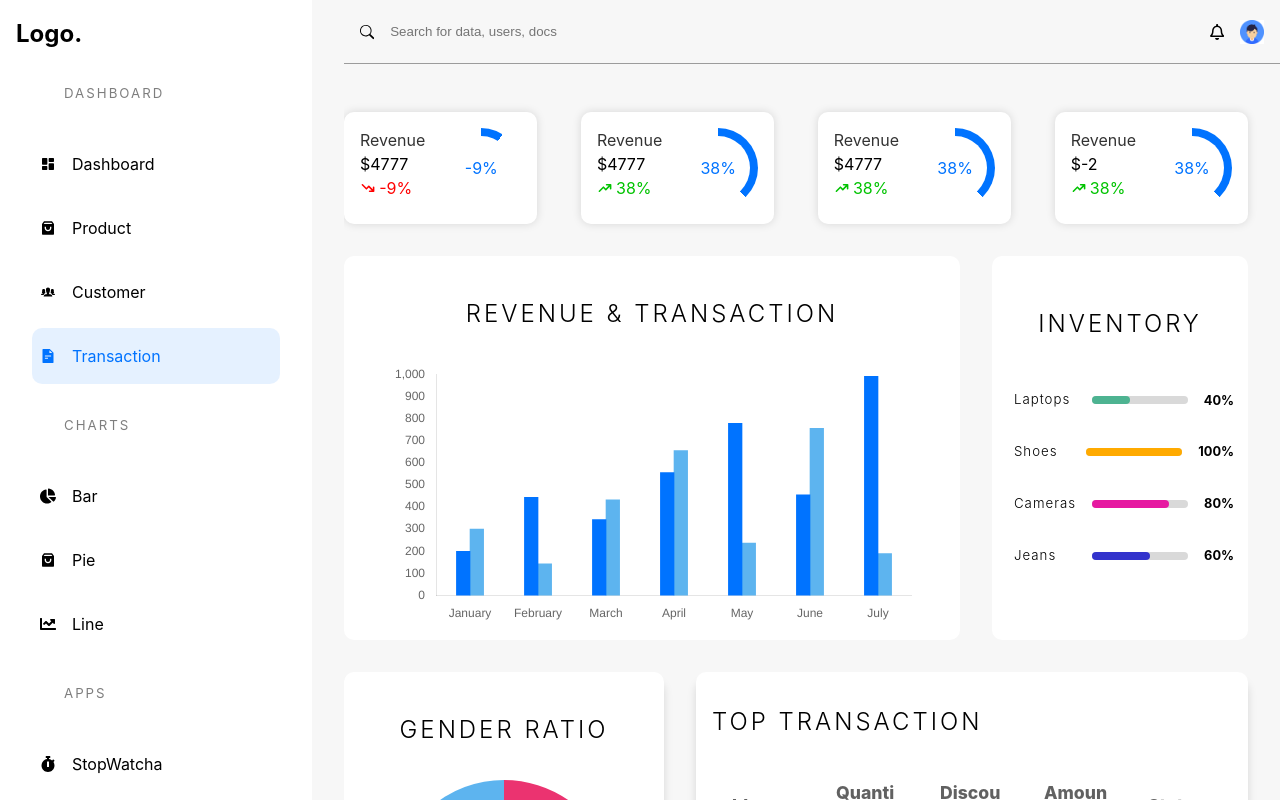
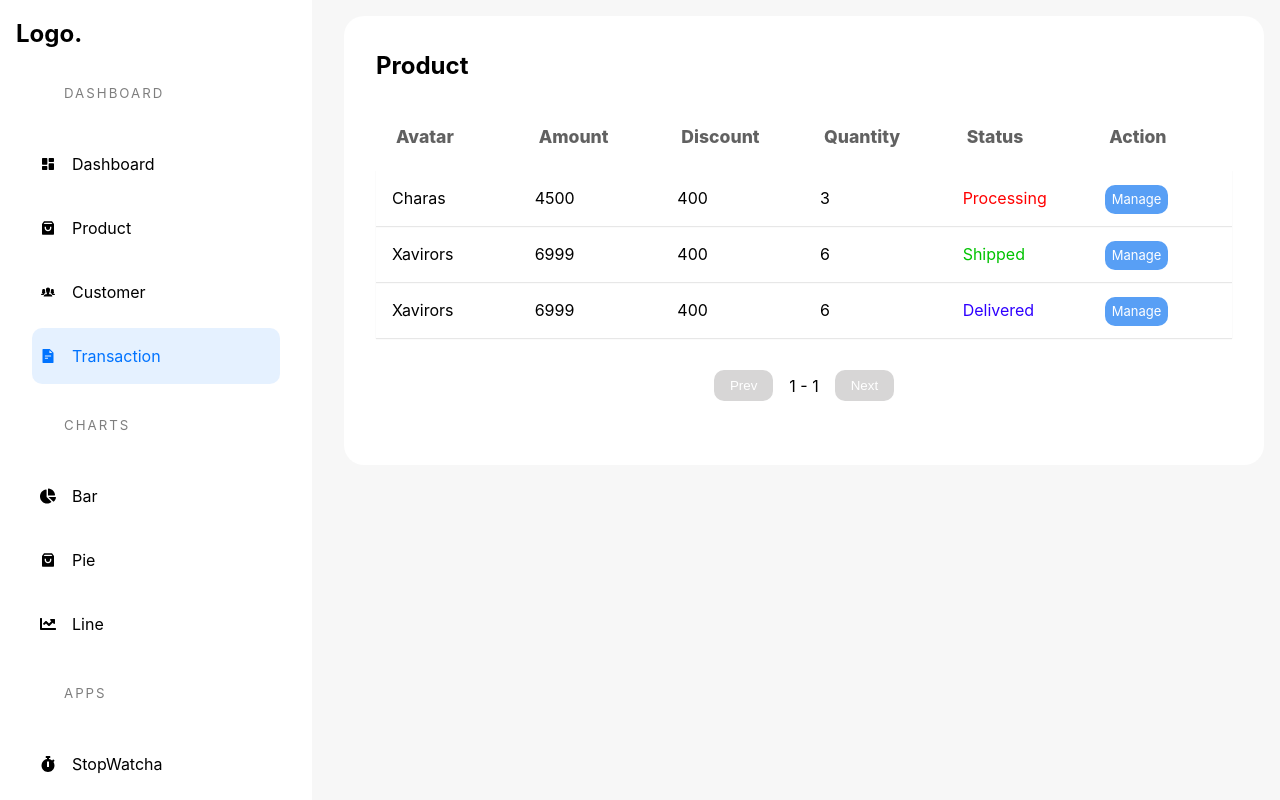
Before and after one commit to abdulmanan-ali/e-commerce, a React (Vite) app: page /admin/transaction in a window 1280 px wide. Built offline with nearby package versions, Linux system fonts and the light colour scheme.

Commit message:
new commit

```diff
--- a/src/App.tsx
+++ b/src/App.tsx
@@ -1,9 +1,12 @@
 import { BrowserRouter as Router, Routes, Route } from "react-router-dom";
 import { lazy, Suspense } from "react";
 import Loader from "./components/Loader";
-import Products from "./pages/Products";
 
 const Dashboard = lazy(() => import("./pages/Dashboard"));
+const Products = lazy(() => import("./pages/Products"));
+const Customer = lazy(() => import("./pages/Customer"));
+const Transaction = lazy(() => import("./pages/Transaction"));
+const NewProduct = lazy(() => import("./pages/Management/NewProduct"));
 
 const App = () => {
   return (
@@ -13,8 +16,8 @@ const App = () => {
           <Routes>
             <Route path="/admin/dashboard" element={<Dashboard />} />
             <Route path="/admin/product" element={<Products />} />
-            <Route path="/admin/customer" element={<Dashboard />} />
-            <Route path="/admin/transaction" element={<Dashboard />} />
+            <Route path="/admin/customer" element={<Customer />} />
+            <Route path="/admin/transaction" element={<Transaction />} />
 
             {/* Charts */}
 
@@ -27,6 +30,12 @@ const App = () => {
             <Route path="/admin/app/stopwatch" element={<Dashboard />} />
             <Route path="/admin/app/coupon" element={<Dashboard />} />
             <Route path="/admin/app/toss" element={<Dashboard />} />
+
+            {/* Management */}
+
+            <Route path="/admin/product/new" element={<NewProduct />} />
+            <Route path="/admin/product/:id" element={<Dashboard />} />
+
           </Routes>
         </Suspense>
       </Router>
--- /dev/null
+++ b/src/pages/Customer.tsx
@@ -0,0 +1,85 @@
+import { ReactElement, useCallback, useState } from "react";
+import { Column } from "react-table";
+import TableHOC from "../components/TableHOC";
+import AdminSidebar from "../components/AdminSidebar";
+import { FaTrash } from "react-icons/fa";
+
+interface DataType {
+  avatar: ReactElement;
+  name: string;
+  gender: string;
+  email: string;
+  action: ReactElement;
+}
+
+const columns: Column<DataType>[] = [
+  {
+    Header: "Avatar",
+    accessor: "avatar",
+  },
+  {
+    Header: "Name",
+    accessor: "name",
+  },
+  {
+    Header: "Gender",
+    accessor: "gender",
+  },
+  {
+    Header: "Email",
+    accessor: "email",
+  },
+  {
+    Header: "Action",
+    accessor: "action",
+  },
+];
+
+const img = "https://randomuser.me/api/portraits/women/54.jpg";
+const img1 = "https://randomuser.me/api/portraits/women/54.jpg";
+
+const arr: DataType[] = [
+  {
+    avatar: <img style={{borderRadius: "50%"}} src={img} alt="Shoes" />,
+    name: "Lara",
+    email: "lara46@gmail.com",
+    gender: "Female",
+    action: (
+      <button>
+        <FaTrash />
+      </button>
+    ),
+  },
+
+  {
+    avatar: <img style={{borderRadius: "50%"}} src={img1} alt="Shoes" />,
+    name: "Lara",
+    email: "lara46@gmail.com",
+    gender: "Female",
+    action: (
+      <button>
+        <FaTrash />
+      </button>
+    ),
+  },
+];
+
+const Customer = () => {
+  const [data] = useState<DataType[]>(arr);
+
+  const Table = useCallback(
+    TableHOC<DataType>(columns, data, "dashboard-product-box", "Product", true),
+    []
+  );
+
+  return (
+    <div className="admin-container">
+      <AdminSidebar />
+      <main>
+        <Table />
+      </main>
+    </div>
+  );
+};
+
+export default Customer;
--- /dev/null
+++ b/src/pages/Management/NewProduct.tsx
@@ -0,0 +1,63 @@
+import { useState } from "react";
+import AdminSidebar from "../../components/AdminSidebar";
+
+const NewProduct = () => {
+  const [name, setName] = useState<string>("");
+  const [price, setPrice] = useState<number>();
+  const [stock, setStock] = useState<number>();
+
+  return (
+    <div className="admin-container">
+      <AdminSidebar />
+      <div className="new-product">
+        <article>
+          <form action="">
+            <div>
+              <label>Name</label>
+              <input
+                required
+                type="text"
+                placeholder="name"
+                value={name}
+                onChange={(e) => setName(e.target.value)}
+              />
+            </div>
+            <div>
+              <label>Price</label>
+              <input
+                required
+                type="text"
+                placeholder="price"
+                value={price}
+                onChange={(e) => setPrice(Number(e.target.value))}
+              />
+            </div>
+            <div>
+              <label>Stock</label>
+              <input
+                required
+                type="text"
+                placeholder="stock"
+                value={stock}
+                onChange={(e) => setStock(Number(e.target.value))}
+              />
+            </div>
+            <div>
+              <label>Photo</label>
+              <input
+                required
+                type="file"
+                value={name}
+                onChange={(e) => setName(e.target.value)}
+              />
+            </div>
+            <button type="submit">Submit</button>
+          </form>
+        </article>
+      </div>
+      <main className="dashboard"></main>
+    </div>
+  );
+};
+
+export default NewProduct;
--- /dev/null
+++ b/src/pages/Transaction.tsx
@@ -0,0 +1,88 @@
+import { ReactElement, useCallback, useState } from "react";
+import { Column } from "react-table";
+import TableHOC from "../components/TableHOC";
+import AdminSidebar from "../components/AdminSidebar";
+import { FaTrash } from "react-icons/fa";
+import { Link } from "react-router-dom";
+
+interface DataType {
+  user: string;
+  amount: number;
+  discount: number;
+  quantity: number;
+  status: ReactElement;
+  action: ReactElement;
+}
+
+const columns: Column<DataType>[] = [
+  {
+    Header: "Avatar",
+    accessor: "user",
+  },
+  {
+    Header: "Amount",
+    accessor: "amount",
+  },
+  {
+    Header: "Discount",
+    accessor: "discount",
+  },
+  {
+    Header: "Quantity",
+    accessor: "quantity",
+  },
+  {
+    Header: "Status",
+    accessor: "status",
+  },
+  {
+    Header: "Action",
+    accessor: "action",
+  },
+];
+
+
+const arr: DataType[] = [
+  {
+    user: "Charas",
+    amount: 4500,
+    discount: 400,
+    quantity: 3,
+    status: <span className="red">Processing</span>,
+    action: <Link to="/admin/transaction/sajknaskd">Manage</Link>,
+  },
+  {
+    user: "Xavirors",
+    amount: 6999,
+    discount: 400,
+    status: <span className="green">Shipped</span>,
+    quantity: 6,
+    action: <Link to="/admin/transaction/sajknaskd">Manage</Link>,
+  },
+  {
+    user: "Xavirors",
+    amount: 6999,
+    discount: 400,
+    status: <span className="purple">Delivered</span>,
+    quantity: 6,
+    action: <Link to="/admin/transaction/sajknaskd">Manage</Link>,
+  },
+];
+
+const Transaction = () => {
+  const [data] = useState<DataType[]>(arr);
+
+  const Table =
+    TableHOC<DataType>(columns, data, "dashboard-product-box", "Product", true)
+
+  return (
+    <div className="admin-container">
+      <AdminSidebar />
+      <main>
+        <Table />
+      </main>
+    </div>
+  );
+};
+
+export default Transaction;
--- a/src/styles/_mixin.scss
+++ b/src/styles/_mixin.scss
@@ -10,12 +10,10 @@
   gap: $gap;
 }
 
-@mixin flex(
-  $dir: row,
+@mixin flex($dir: row,
   $justifyContent: center,
   $alignItems: center,
-  $gap: 1rem
-) {
+  $gap: 1rem) {
   display: flex;
   flex-direction: $dir;
   justify-content: $justifyContent;
--- a/src/styles/_products.scss
+++ b/src/styles/_products.scss
@@ -6,6 +6,29 @@
     margin: 1rem 1rem 0 0;
 
 }
+
+.table {
+
+    button {
+        background-color: white;
+        color: red;
+        border: none;
+        cursor: pointer;
+        padding-left: 1.5rem;
+    }
+    a{
+        color: white;
+        padding: 0.4rem;
+        background-color: rgb(88, 159, 245);
+        border-radius: 10px;
+        font-size: small;
+    }
+    img{
+        @include square (0.3rem);
+
+    }
+}
+
 .create-product-button {
     position: fixed;
     right: 2rem;
@@ -15,6 +38,7 @@
     border-radius: 50%;
     background-color: rgb(201, 9, 9);
     color: white;
+
     &:hover {
         opacity: 0.8;
     }
--- a/src/styles/app.scss
+++ b/src/styles/app.scss
@@ -101,7 +101,6 @@ li {
 
     tbody {
         tr {
-
             box-shadow: 0px 1px 1px rgba(0, 0, 0, 0.093);
         }
     }
@@ -110,6 +109,7 @@ li {
         padding: 1rem;
         max-width: 100px;
     }
+
     img {
         @include square(50%)
     }
@@ -119,6 +119,7 @@ li {
 .show-pagination {
     padding: 2rem;
     @include flex;
+
     >button {
         padding: 0.5rem 1rem;
         border: none;
@@ -127,8 +128,9 @@ li {
         background-color: rgba(0, 115, 255);
         color: white;
         cursor: pointer;
+
         &:disabled {
-            background-color: rgb(165, 165, 165);
+            background-color: rgb(215, 214, 214);
             cursor: not-allowed;
         }
     }
```
Also changed, not shown: src/pages/Products.tsx (+11 -3 lines).
